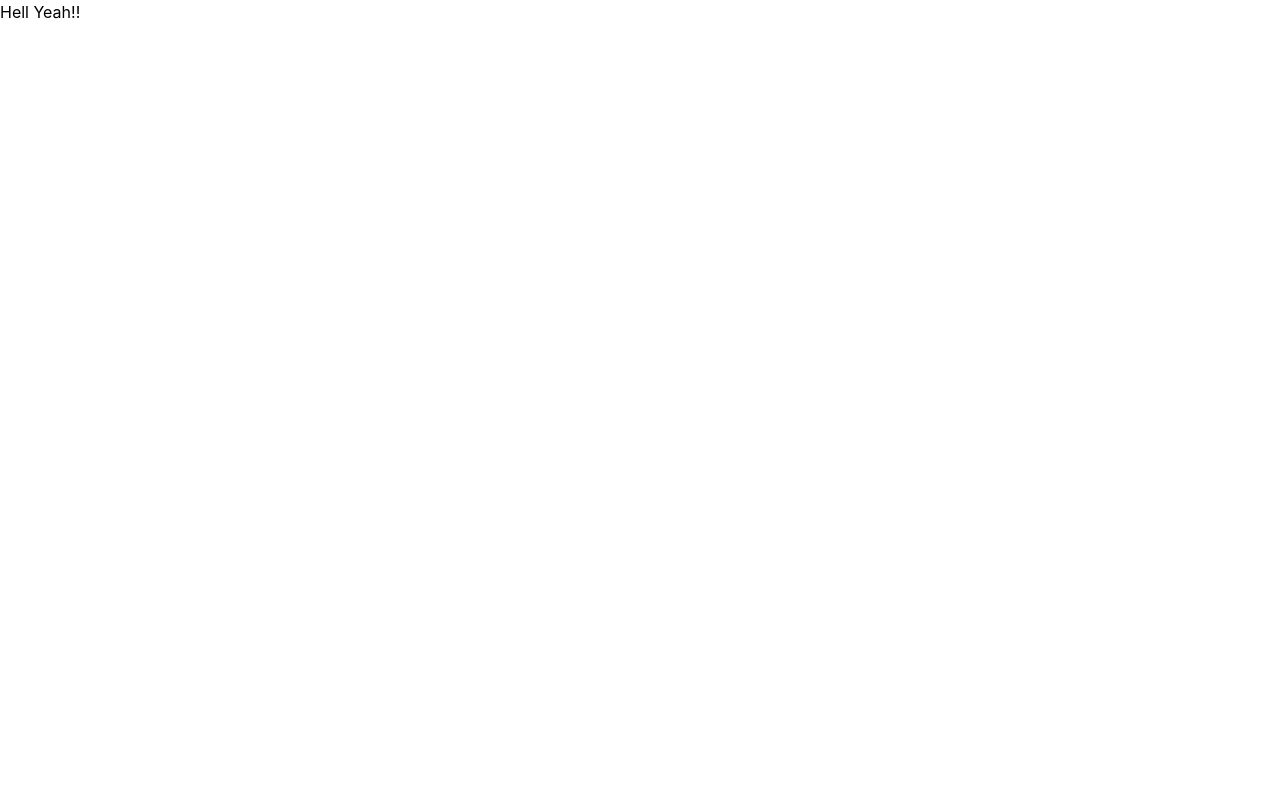
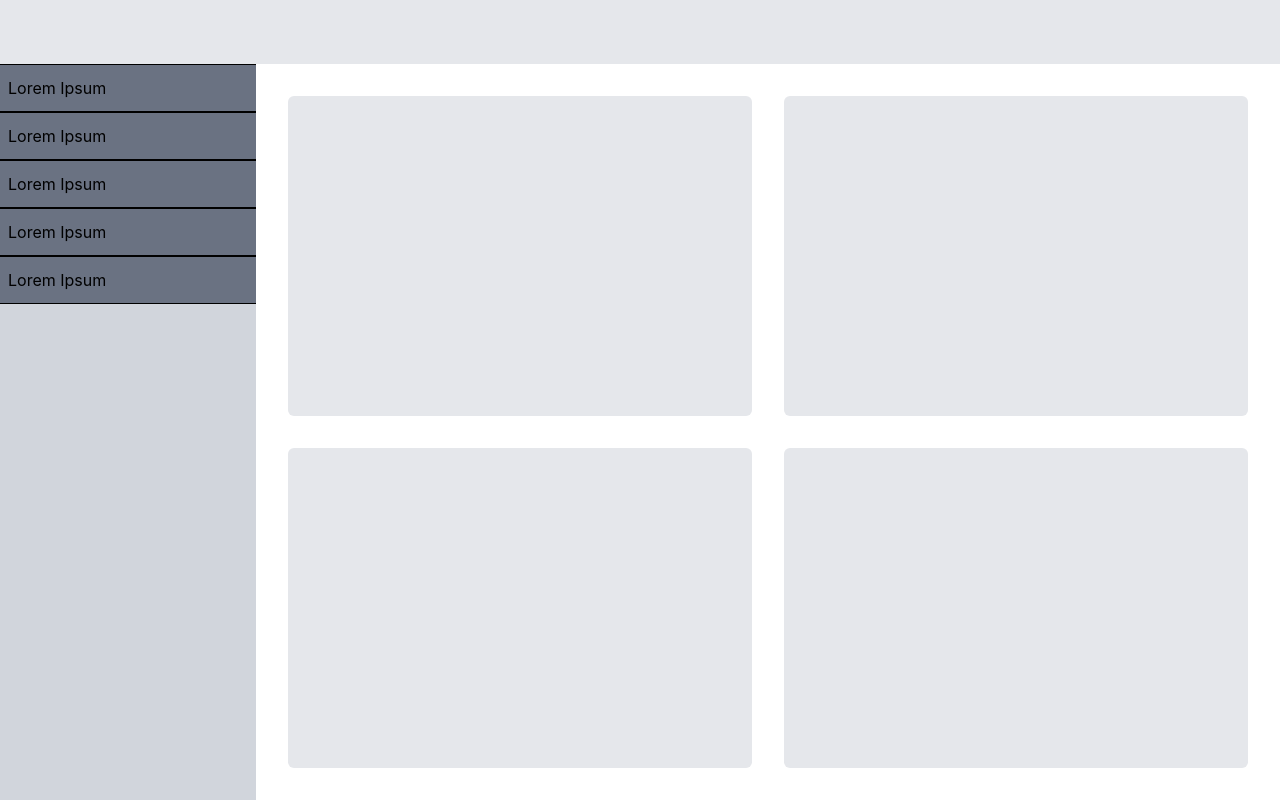
Before and after one commit to itzmitto/Svelte-project-back-to-css-basics, a SvelteKit app: page / in a window 1280 px wide. Built offline with nearby package versions, Linux system fonts and the light colour scheme.

Commit message:
pagina design gemaakt

```diff
--- a/src/routes/+page.svelte
+++ b/src/routes/+page.svelte
@@ -1,3 +1,18 @@
-<body>
-	Hell Yeah!!
-</body>
+<div class="flex flex-col h-dvh">
+  <header class="w-full h-16 bg-gray-200"></header>
+  <main class="flex-1 flex">
+    <aside class="w-1/5 bg-gray-300">
+      <div class="h-12 bg-gray-500 border-y text-center flex items-center px-2">Lorem Ipsum</div>
+      <div class="h-12 bg-gray-500 border-y text-center flex items-center px-2">Lorem Ipsum</div>
+      <div class="h-12 bg-gray-500 border-y text-center flex items-center px-2">Lorem Ipsum</div>
+      <div class="h-12 bg-gray-500 border-y text-center flex items-center px-2">Lorem Ipsum</div>
+      <div class="h-12 bg-gray-500 border-y text-center flex items-center px-2">Lorem Ipsum</div>
+    </aside>
+    <section class="flex-1 grid grid-rows-2 grid-cols-2 gap-8 p-8">
+      <div class="bg-gray-200 rounded-md w-full h-full"></div>
+      <div class="bg-gray-200 rounded-md w-full h-full"></div>
+      <div class="bg-gray-200 rounded-md w-full h-full"></div>
+      <div class="bg-gray-200 rounded-md w-full h-full"></div>
+    </section>
+  </main>
+</div>
```
